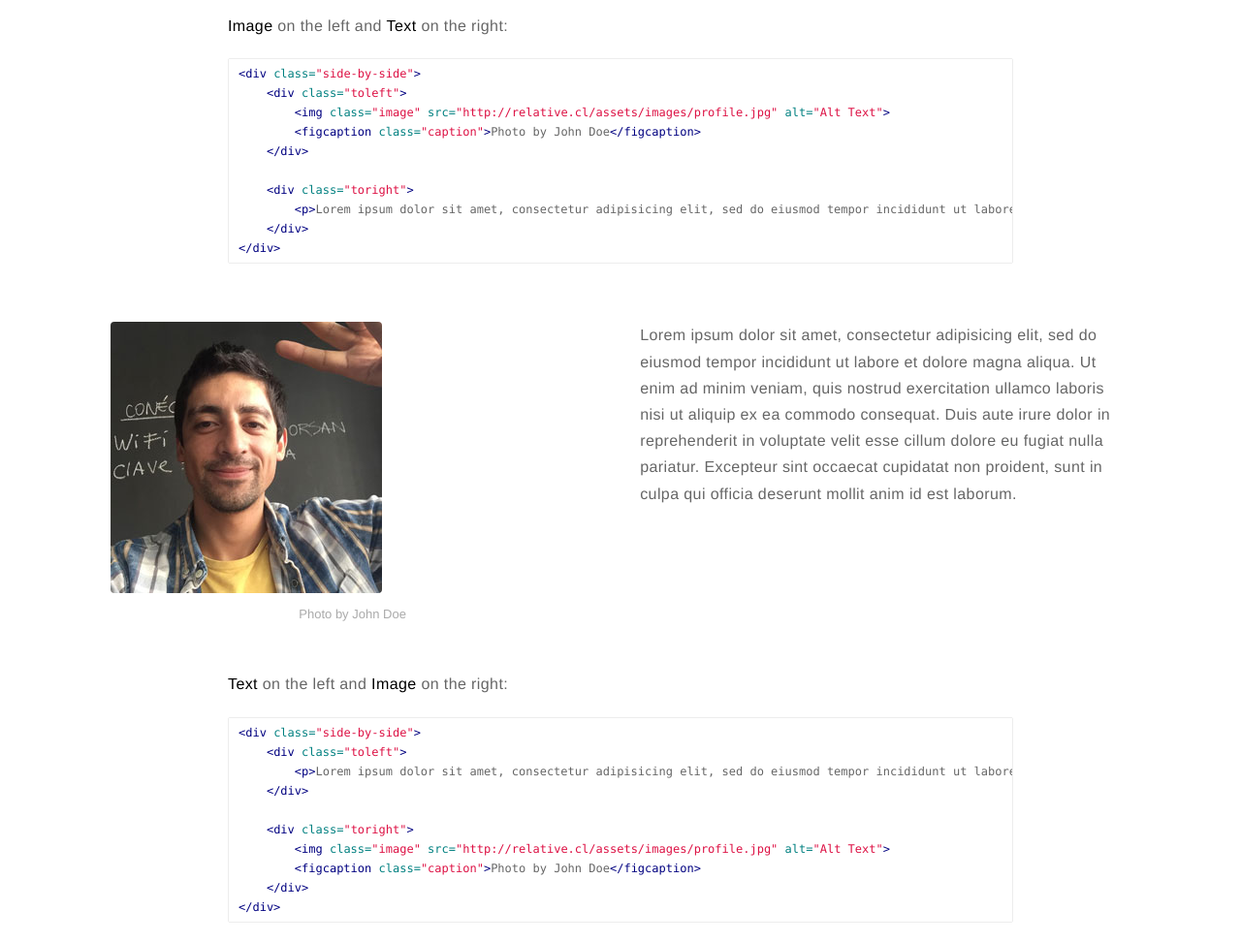
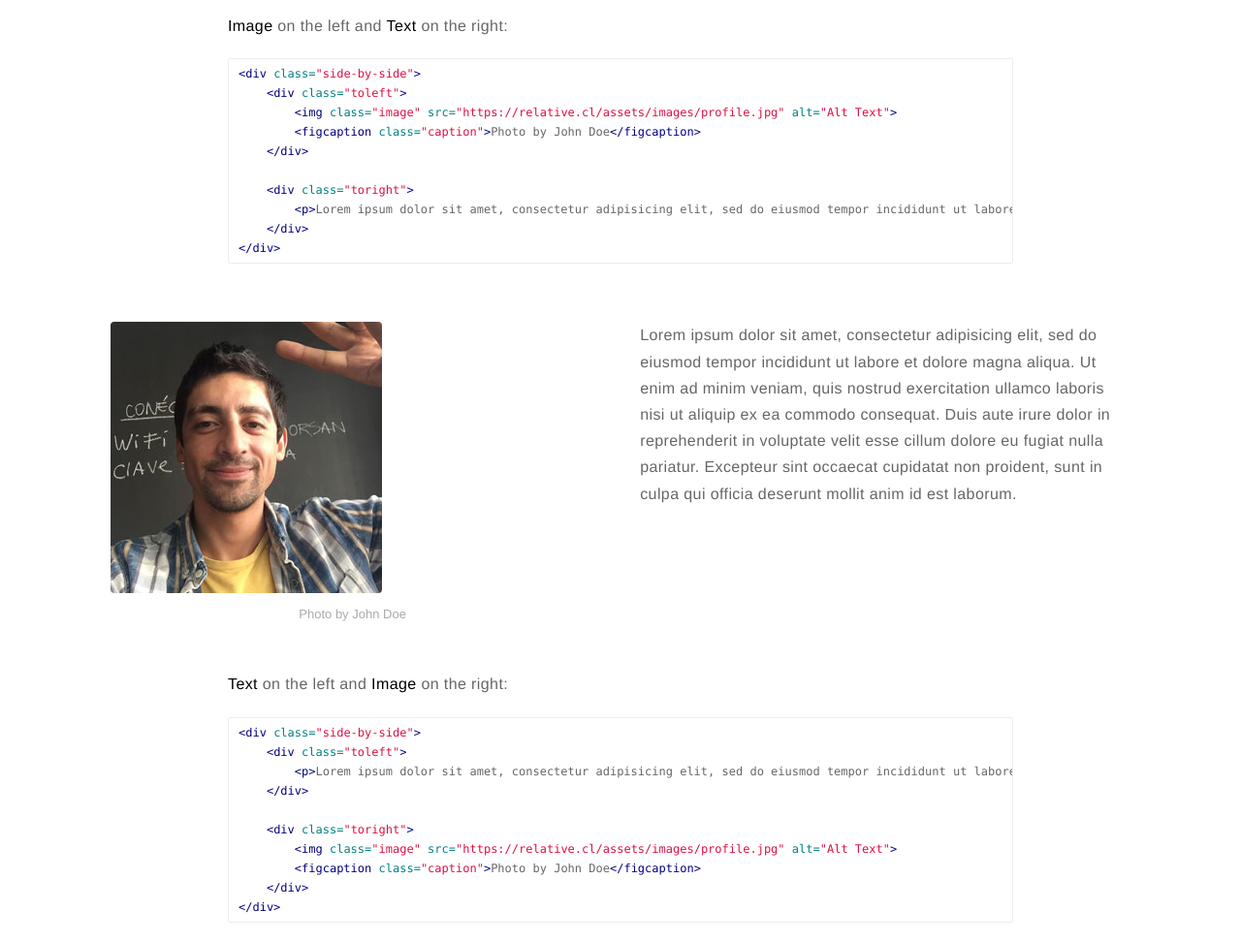
Before and after one commit to ignacio-gomeze/ignacio-gomeze.github.io, a Jekyll site: the page built from _posts/2015-02-24-markdown-extra-components.markdown, in a window 1280 px wide and 1400 px high, scrolled down 978 px. Shown: the part 151-1123 px from the top of the window at 97% size. Built offline with Jekyll 4.4.1, drawn with Linux system fonts in a browser that asks for light colours; part of the change alters nothing that is shown.

Commit message:
Add https to url

```diff
--- a/_config.yml
+++ b/_config.yml
@@ -22,9 +22,9 @@ about: true
 competitions: true
 raceTimeSimulator: true
 
-url: http://relative.cl
+url: https://relative.cl
 # your url: http://USERNAME.github.io
-blog_url: http://ignaciogomeze.wordpress.com
+blog_url: https://ignaciogomeze.wordpress.com
 
 permalink: /:title/
 
```
